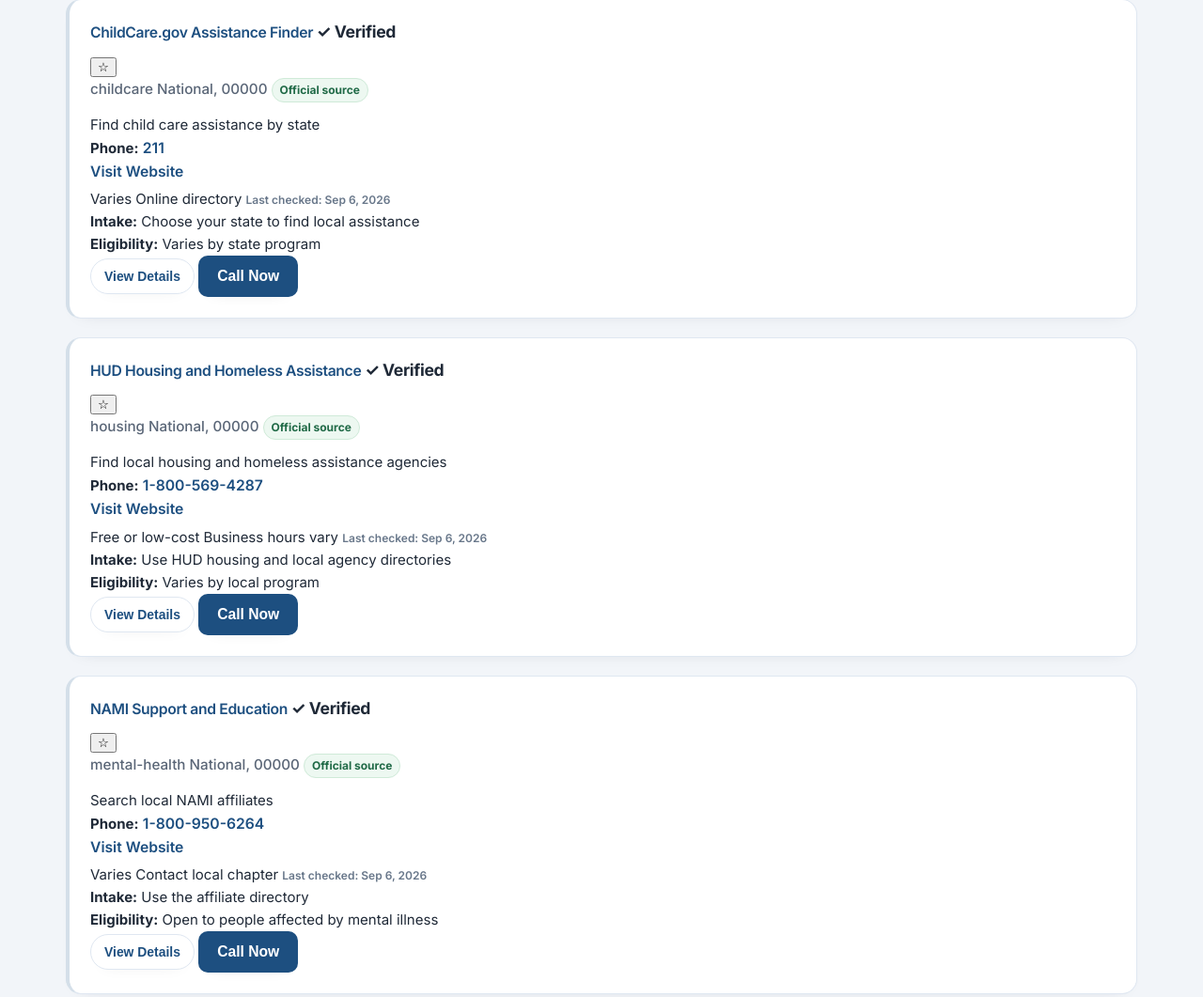
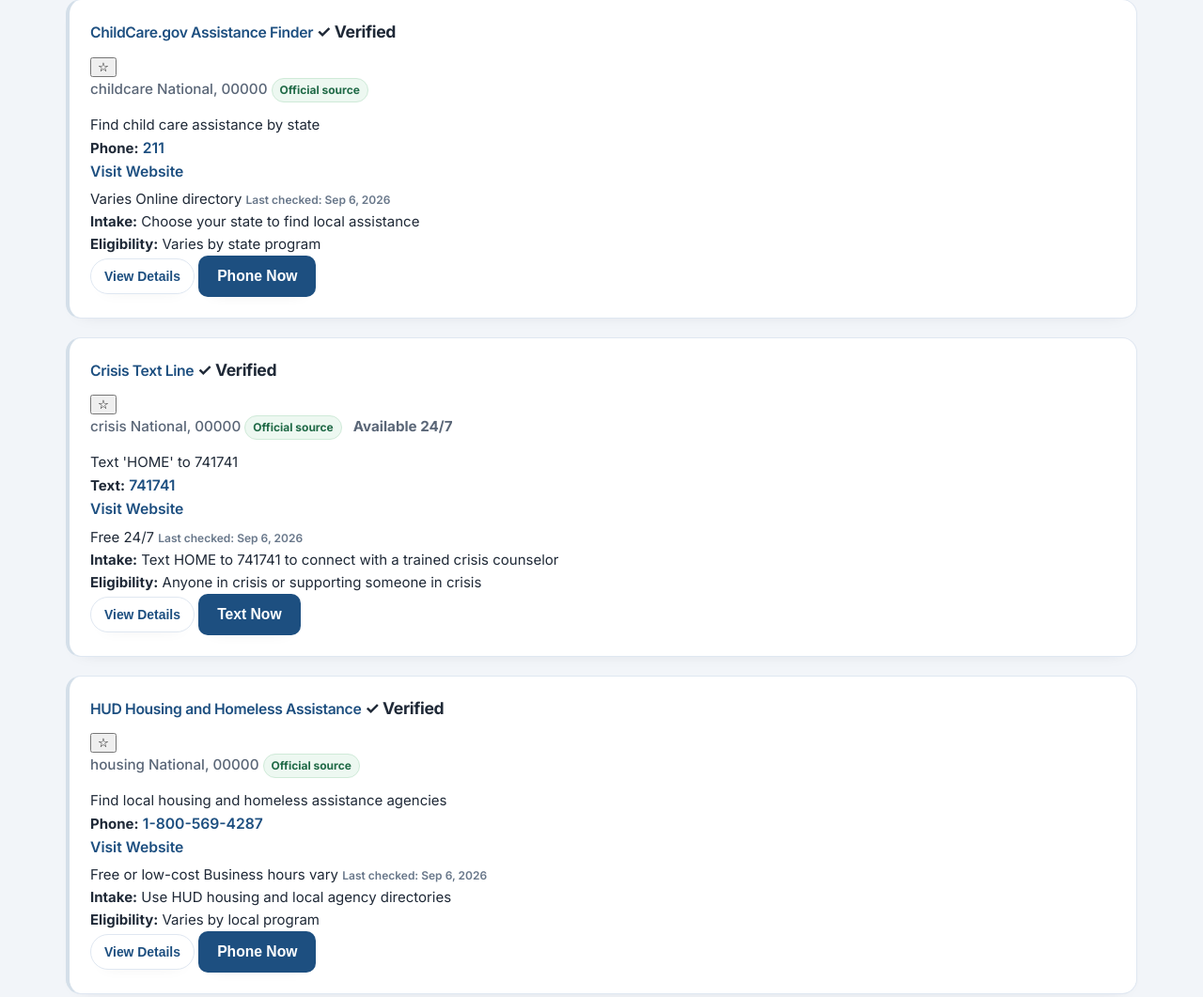
Before and after one commit to Aakash-Srinivasan02/Crisis_Compass, a website: page index.html in a window 1280 px wide. Shown: the part 2257-3318 px from the top of the page at 94% size. Drawn offline with Linux system fonts and the light colour scheme.

Commit message:
Add crisis and identity support lifelines

```diff
--- a/index.html
+++ b/index.html
@@ -276,6 +276,10 @@
         <ul>
           <li><a href="tel:211">211 United Way Help Line</a></li>
           <li><a href="tel:988">988 Suicide & Crisis Lifeline</a></li>
+          <li><a href="tel:18002738255">Veterans Crisis Line: 1-800-273-8255, press 1</a></li>
+          <li><a href="sms:741741">Crisis Text Line: text HOME to 741741</a></li>
+          <li><a href="tel:18664887386">Trevor Lifeline: 1-866-488-7386</a></li>
+          <li><a href="tel:18775658860">Trans Lifeline: 1-877-565-8860</a></li>
           <li><a href="tel:8007997233">1-800-799-7233 Domestic Violence</a></li>
           <li><a href="tel:911">911 Emergency Services</a></li>
         </ul>
--- a/resources.json
+++ b/resources.json
@@ -34,8 +34,10 @@
     "wheelchair": true,
     "source": "public-directory",
     "sourceId": "211-national",
-    "sourceUpdateDate": "2026-09-06T15:19:53.745Z",
-    "lastFetched": "2026-09-06T15:19:53.745Z",
+    "contactMode": "phone",
+    "sourceUrl": null,
+    "sourceUpdateDate": "2026-09-06T15:51:59.288Z",
+    "lastFetched": "2026-09-06T15:51:59.288Z",
     "verified": true
   },
   {
@@ -71,8 +73,10 @@
     "wheelchair": true,
     "source": "public-directory",
     "sourceId": "988-national",
-    "sourceUpdateDate": "2026-09-06T15:19:53.745Z",
-    "lastFetched": "2026-09-06T15:19:53.745Z",
+    "contactMode": "phone",
+    "sourceUrl": null,
+    "sourceUpdateDate": "2026-09-06T15:51:59.288Z",
+    "lastFetched": "2026-09-06T15:51:59.288Z",
     "verified": true
   },
   {
@@ -108,8 +112,10 @@
     "wheelchair": true,
     "source": "public-directory",
     "sourceId": "careeronestop",
-    "sourceUpdateDate": "2026-09-06T15:19:53.745Z",
-    "lastFetched": "2026-09-06T15:19:53.745Z",
+    "contactMode": "phone",
+    "sourceUrl": null,
+    "sourceUpdateDate": "2026-09-06T15:51:59.290Z",
+    "lastFetched": "2026-09-06T15:51:59.290Z",
     "verified": true
   },
   {
@@ -143,8 +149,48 @@
     "wheelchair": true,
     "source": "public-directory",
     "sourceId": "childcare-gov",
-    "sourceUpdateDate": "2026-09-06T15:19:53.745Z",
-    "lastFetched": "2026-09-06T15:19:53.745Z",
+    "contactMode": "phone",
+    "sourceUrl": null,
+    "sourceUpdateDate": "2026-09-06T15:51:59.290Z",
+    "lastFetched": "2026-09-06T15:51:59.290Z",
+    "verified": true
+  },
+  {
+    "id": "crisis-text-line",
+    "name": "Crisis Text Line",
+    "type": "crisis",
+    "services": [
+      "crisis-counseling",
+      "text-support",
+      "emotional-support"
+    ],
+    "address": "Text 'HOME' to 741741",
+    "city": "National",
+    "state": "US",
+    "zip": "00000",
+    "lat": null,
+    "lon": null,
+    "phone": "741741",
+    "website": "https://www.crisistextline.org",
+    "hours": "24/7",
+    "intake": "Text HOME to 741741 to connect with a trained crisis counselor",
+    "eligibility": "Anyone in crisis or supporting someone in crisis",
+    "cost": "Free",
+    "capacityStatus": "Available 24/7",
+    "clientTypes": [
+      "individuals",
+      "families",
+      "youth"
+    ],
+    "petFriendly": false,
+    "walkIns": false,
+    "wheelchair": true,
+    "source": "public-directory",
+    "sourceId": "crisis-text-line",
+    "contactMode": "sms",
+    "sourceUrl": null,
+    "sourceUpdateDate": "2026-09-06T15:51:59.288Z",
+    "lastFetched": "2026-09-06T15:51:59.288Z",
     "verified": true
   },
   {
@@ -180,8 +226,10 @@
     "wheelchair": true,
     "source": "public-directory",
     "sourceId": "hud-housing",
-    "sourceUpdateDate": "2026-09-06T15:19:53.745Z",
-    "lastFetched": "2026-09-06T15:19:53.745Z",
+    "contactMode": "phone",
+    "sourceUrl": null,
+    "sourceUpdateDate": "2026-09-06T15:51:59.288Z",
+    "lastFetched": "2026-09-06T15:51:59.288Z",
     "verified": true
   },
   {
@@ -218,8 +266,10 @@
     "wheelchair": true,
     "source": "public-directory",
     "sourceId": "nami-support",
-    "sourceUpdateDate": "2026-09-06T15:19:53.745Z",
-    "lastFetched": "2026-09-06T15:19:53.745Z",
+    "contactMode": "phone",
+    "sourceUrl": null,
+    "sourceUpdateDate": "2026-09-06T15:51:59.288Z",
+    "lastFetched": "2026-09-06T15:51:59.288Z",
     "verified": true
   },
   {
@@ -255,8 +305,10 @@
     "wheelchair": true,
     "source": "public-directory",
     "sourceId": "domestic-violence-hotline",
-    "sourceUpdateDate": "2026-09-06T15:19:53.745Z",
-    "lastFetched": "2026-09-06T15:19:53.745Z",
+    "contactMode": "phone",
+    "sourceUrl": null,
+    "sourceUpdateDate": "2026-09-06T15:51:59.288Z",
+    "lastFetched": "2026-09-06T15:51:59.288Z",
     "verified": true
   },
   {
@@ -291,8 +343,10 @@
     "wheelchair": true,
     "source": "public-directory",
     "sourceId": "national-runaway-safeline",
-    "sourceUpdateDate": "2026-09-06T15:19:53.745Z",
-    "lastFetched": "2026-09-06T15:19:53.745Z",
+    "contactMode": "phone",
+    "sourceUrl": null,
+    "sourceUpdateDate": "2026-09-06T15:51:59.290Z",
+    "lastFetched": "2026-09-06T15:51:59.290Z",
     "verified": true
   },
   {
@@ -327,8 +381,10 @@
     "wheelchair": true,
     "source": "public-directory",
     "sourceId": "disaster-distress-helpline",
-    "sourceUpdateDate": "2026-09-06T15:19:53.745Z",
-    "lastFetched": "2026-09-06T15:19:53.745Z",
+    "contactMode": "phone",
+    "sourceUrl": null,
+    "sourceUpdateDate": "2026-09-06T15:51:59.290Z",
+    "lastFetched": "2026-09-06T15:51:59.290Z",
     "verified": true
   },
   {
@@ -363,8 +419,85 @@
     "wheelchair": true,
     "source": "public-directory",
     "sourceId": "samhsa-treatment",
-    "sourceUpdateDate": "2026-09-06T15:19:53.745Z",
-    "lastFetched": "2026-09-06T15:19:53.745Z",
+    "contactMode": "phone",
+    "sourceUrl": null,
+    "sourceUpdateDate": "2026-09-06T15:51:59.288Z",
+    "lastFetched": "2026-09-06T15:51:59.288Z",
+    "verified": true
+  },
+  {
+    "id": "trevor-lifeline",
+    "name": "The Trevor Lifeline",
+    "type": "crisis",
+    "services": [
+      "lgbtq-support",
+      "youth-crisis-support",
+      "suicide-prevention",
+      "crisis-counseling"
+    ],
+    "address": "Call 1-866-488-7386",
+    "city": "National",
+    "state": "US",
+    "zip": "00000",
+    "lat": null,
+    "lon": null,
+    "phone": "1-866-488-7386",
+    "website": "https://www.thetrevorproject.org/get-help-now/",
+    "hours": "24/7",
+    "intake": "Call the Trevor Lifeline or use online chat/text support",
+    "eligibility": "LGBTQ young people",
+    "cost": "Free",
+    "capacityStatus": "Available 24/7",
+    "clientTypes": [
+      "youth",
+      "individuals"
+    ],
+    "petFriendly": false,
+    "walkIns": false,
+    "wheelchair": true,
+    "source": "public-directory",
+    "sourceId": "trevor-lifeline",
+    "contactMode": "phone",
+    "sourceUrl": null,
+    "sourceUpdateDate": "2026-09-06T15:51:59.289Z",
+    "lastFetched": "2026-09-06T15:51:59.289Z",
+    "verified": true
+  },
+  {
+    "id": "trans-lifeline",
+    "name": "Trans Lifeline",
+    "type": "crisis",
+    "services": [
+      "trans-support",
+      "peer-support",
+      "crisis-counseling"
+    ],
+    "address": "Call 1-877-565-8860",
+    "city": "National",
+    "state": "US",
+    "zip": "00000",
+    "lat": null,
+    "lon": null,
+    "phone": "1-877-565-8860",
+    "website": "https://translifeline.org",
+    "hours": "Check current hotline hours",
+    "intake": "Call the peer-support hotline",
+    "eligibility": "Trans and gender-diverse people",
+    "cost": "Free",
+    "capacityStatus": "Check current hours",
+    "clientTypes": [
+      "individuals",
+      "youth"
+    ],
+    "petFriendly": false,
+    "walkIns": false,
+    "wheelchair": true,
+    "source": "public-directory",
+    "sourceId": "trans-lifeline",
+    "contactMode": "phone",
+    "sourceUrl": null,
+    "sourceUpdateDate": "2026-09-06T15:51:59.290Z",
+    "lastFetched": "2026-09-06T15:51:59.290Z",
     "verified": true
   },
   {
@@ -400,8 +533,10 @@
     "wheelchair": true,
     "source": "public-directory",
     "sourceId": "usa-disability-services",
-    "sourceUpdateDate": "2026-09-06T15:19:53.745Z",
-    "lastFetched": "2026-09-06T15:19:53.745Z",
+    "contactMode": "phone",
+    "sourceUrl": null,
+    "sourceUpdateDate": "2026-09-06T15:51:59.290Z",
+    "lastFetched": "2026-09-06T15:51:59.290Z",
     "verified": true
   },
   {
@@ -437,8 +572,10 @@
     "wheelchair": true,
     "source": "public-directory",
     "sourceId": "usda-hunger-hotline",
-    "sourceUpdateDate": "2026-09-06T15:19:53.745Z",
-    "lastFetched": "2026-09-06T15:19:53.745Z",
+    "contactMode": "phone",
+    "sourceUrl": null,
+    "sourceUpdateDate": "2026-09-06T15:51:59.288Z",
+    "lastFetched": "2026-09-06T15:51:59.288Z",
     "verified": true
   },
   {
@@ -473,8 +610,10 @@
     "wheelchair": true,
     "source": "public-directory",
     "sourceId": "va-homeless-programs",
-    "sourceUpdateDate": "2026-09-06T15:19:53.745Z",
-    "lastFetched": "2026-09-06T15:19:53.745Z",
+    "contactMode": "phone",
+    "sourceUrl": null,
+    "sourceUpdateDate": "2026-09-06T15:51:59.290Z",
+    "lastFetched": "2026-09-06T15:51:59.290Z",
     "verified": true
   },
   {
@@ -487,16 +626,16 @@
       "suicide-prevention",
       "family-support"
     ],
-    "address": "Call 988, then press 1, or text 838255",
+    "address": "Call 1-800-273-8255 and press 1, or text 838255",
     "city": "National",
     "state": "US",
     "zip": "00000",
     "lat": null,
     "lon": null,
-    "phone": "988",
+    "phone": "1-800-273-8255",
     "website": "https://www.veteranscrisisline.net",
     "hours": "24/7",
-    "intake": "Call 988 and press 1, text 838255, or chat online",
+    "intake": "Call 1-800-273-8255 and press 1, text 838255, or use the online chat",
     "eligibility": "Veterans, service members, and their loved ones",
     "cost": "Free",
     "capacityStatus": "Available 24/7",
@@ -509,8 +648,10 @@
     "wheelchair": true,
     "source": "public-directory",
     "sourceId": "veterans-crisis-line",
-    "sourceUpdateDate": "2026-09-06T15:19:53.745Z",
-    "lastFetched": "2026-09-06T15:19:53.745Z",
+    "contactMode": "phone",
+    "sourceUrl": null,
+    "sourceUpdateDate": "2026-09-06T15:51:59.288Z",
+    "lastFetched": "2026-09-06T15:51:59.288Z",
     "verified": true
   }
 ]
--- a/scripts.js
+++ b/scripts.js
@@ -206,6 +206,8 @@
     const hoursBadge = it.hours ? `<span class="hours-badge ${getHoursClass(it.hours)}">${escapeHtml(it.hours)}</span>` : '';
     const sourceBadge = it.verified ? '<span class="source-badge source-verified">Official source</span>' : '<span class="source-badge">Directory listing</span>';
     const updatedDate = formatResourceDate(it.sourceUpdateDate || it.lastFetched);
+    const contactLabel = it.contactMode === 'sms' ? 'Text' : 'Phone';
+    const contactHref = it.contactMode === 'sms' ? `sms:${escapeHtml(it.phone)}` : `tel:${escapeHtml(it.phone)}`;
 
     // Favorites functionality
     const isFavorite = window.__favorites && window.__favorites.includes(it.id);
@@ -230,7 +232,7 @@
       </div>
       <div class="address">${escapeHtml(it.address || '')}</div>
       <div class="contact-info">
-        ${it.phone ? `<div class="phone"><strong>Phone:</strong> <a href="tel:${escapeHtml(it.phone)}" class="phone-link">${escapeHtml(it.phone)}</a></div>` : ''}
+        ${it.phone ? `<div class="phone"><strong>${contactLabel}:</strong> <a href="${contactHref}" class="phone-link">${escapeHtml(it.phone)}</a></div>` : ''}
         ${it.website ? `<div class="website"><a href="${escapeHtml(it.website)}" target="_blank" rel="noopener" class="website-link">Visit Website</a></div>` : ''}
       </div>
       <div class="service-details">
@@ -242,7 +244,7 @@
       </div>
       <div class="card-actions">
         <button onclick="openDetail('${escapeHtml(it.id)}')" class="small-btn">View Details</button>
-        ${it.phone ? `<button onclick="window.location.href='tel:${escapeHtml(it.phone)}'" class="small-btn cta">Call Now</button>` : ''}
+        ${it.phone ? `<button onclick="window.location.href='${contactHref}'" class="small-btn cta">${contactLabel} Now</button>` : ''}
         ${it.lat && it.lon ? `<button onclick="getDirections(${it.lat}, ${it.lon}, '${escapeHtml(it.name)}')" class="small-btn">Directions</button>` : ''}
       </div>
     `;
```
Also changed, not shown: backend/etl.js (+37 -3 lines), backend/resources.json (+172 -31 lines).
